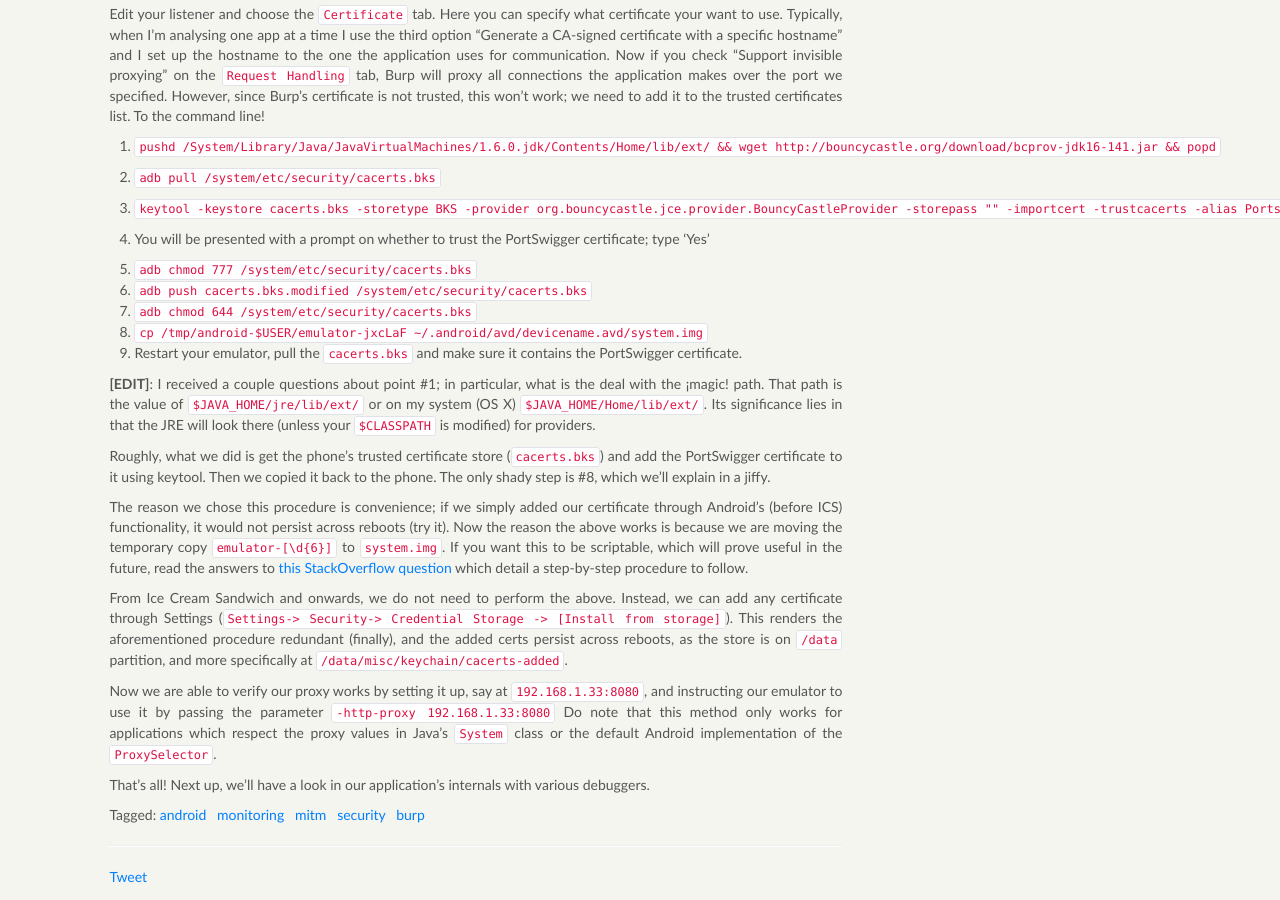
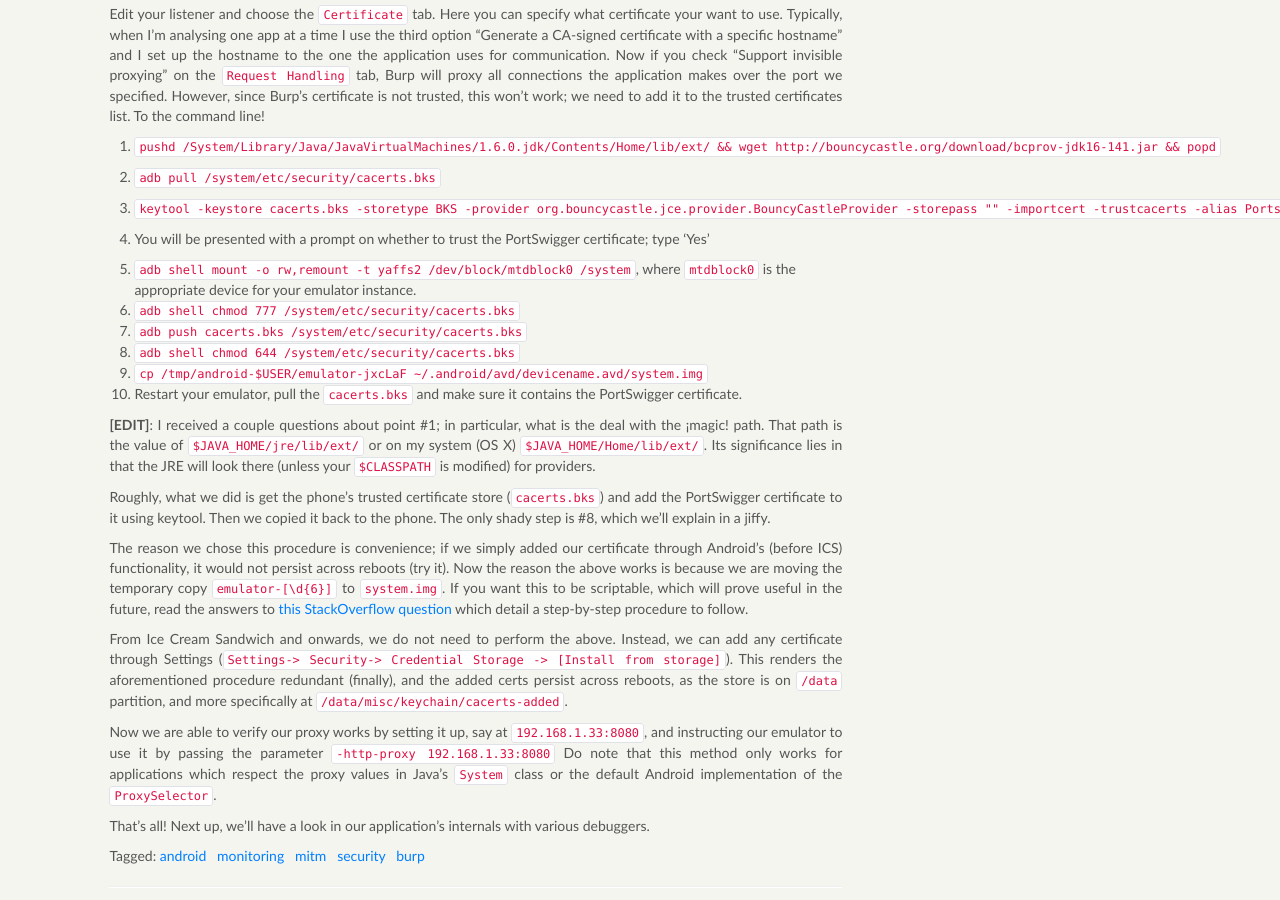
Before and after one commit to mfukar/mfukar.github.com, a Jekyll site: the page built from _posts/2014-02-23-Android-MitM.md, in a window 1280 px wide and 900 px high, scrolled down 540 px. Built offline with Jekyll 4.4.1, drawn with Linux system fonts in a browser that asks for light colours; some web fonts are replaced; Markdown is read by kramdown in place of the engine named in the settings; comment, search, counter and statistics services are not loaded.

Commit message:
Fixes completely useless instructions :/

```diff
--- a/_posts/2014-02-23-Android-MitM.md
+++ b/_posts/2014-02-23-Android-MitM.md
@@ -49,9 +49,11 @@
 
 4. You will be presented with a prompt on whether to trust the PortSwigger certificate; type 'Yes'
 
-5. `adb chmod 777 /system/etc/security/cacerts.bks`
-6. `adb push cacerts.bks.modified /system/etc/security/cacerts.bks`
-7. `adb chmod 644 /system/etc/security/cacerts.bks`
+5. `adb shell mount -o rw,remount -t yaffs2 /dev/block/mtdblock0 /system`, where
+   `mtdblock0` is the appropriate device for your emulator instance.
+5. `adb shell chmod 777 /system/etc/security/cacerts.bks`
+6. `adb push cacerts.bks /system/etc/security/cacerts.bks`
+7. `adb shell chmod 644 /system/etc/security/cacerts.bks`
 8. `cp /tmp/android-$USER/emulator-jxcLaF ~/.android/avd/devicename.avd/system.img`
 9. Restart your emulator, pull the `cacerts.bks` and make sure it contains the PortSwigger
 certificate.
```
